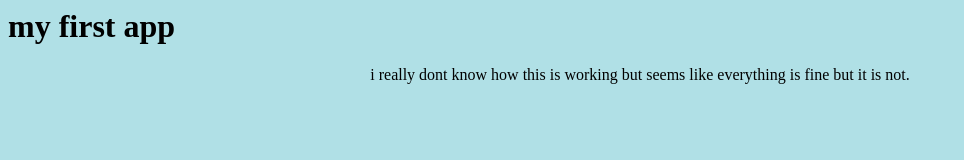
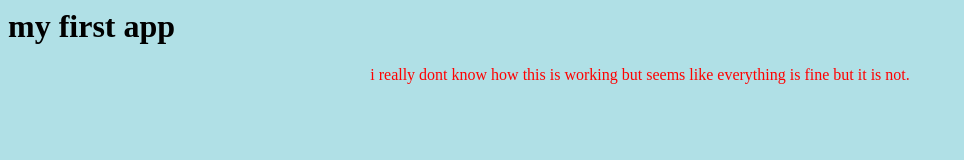
Before and after one commit to rvv5/dbapp, a plain HTML site: page index.html in a window 1280 px wide. Shown: the whole page, without its empty margins (0-964 px from the left). Drawn offline with Linux system fonts and the light colour scheme.

Commit message:
updated html

```diff
--- a/index.html
+++ b/index.html
@@ -8,7 +8,9 @@
 <h1> my first app </h1>
 
   <p>
-  <center> i really dont know how this is working but seems like everything is fine but it is not.</center>
+  <center>
+    <font color="red"> i really dont know how this is working but seems like everything is fine but it is not.</font>
+    </center>
   </p>
 
 
```
